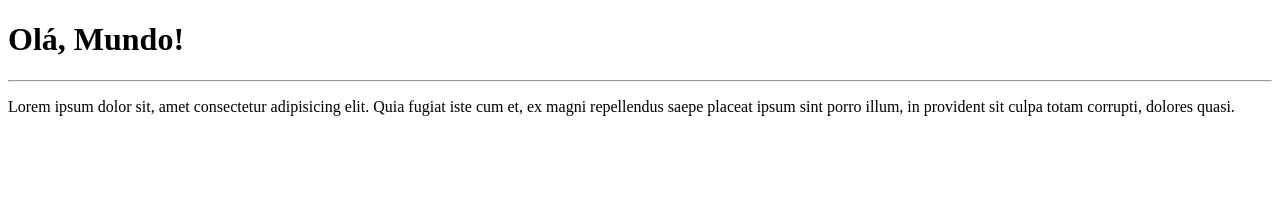
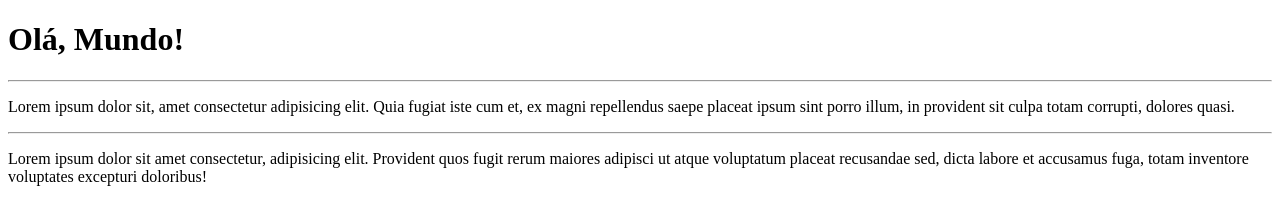
Before and after one commit to lumr92/Ola-Mundo, a plain HTML site: page site-exemplo/index.html in a window 1280 px wide. Drawn offline with Linux system fonts and the light colour scheme.

Commit message:
adcionei um parágrafo

```diff
--- a/site-exemplo/index.html
+++ b/site-exemplo/index.html
@@ -9,5 +9,7 @@
     <h1>Olá, Mundo!</h1>
     <hr>
     <p>Lorem ipsum dolor sit, amet consectetur adipisicing elit. Quia fugiat iste cum et, ex magni repellendus saepe placeat ipsum sint porro illum, in provident sit culpa totam corrupti, dolores quasi.</p>
+    <hr>
+    <p>Lorem ipsum dolor sit amet consectetur, adipisicing elit. Provident quos fugit rerum maiores adipisci ut atque voluptatum placeat recusandae sed, dicta labore et accusamus fuga, totam inventore voluptates excepturi doloribus!</p>
 </body>
 </html>
```
